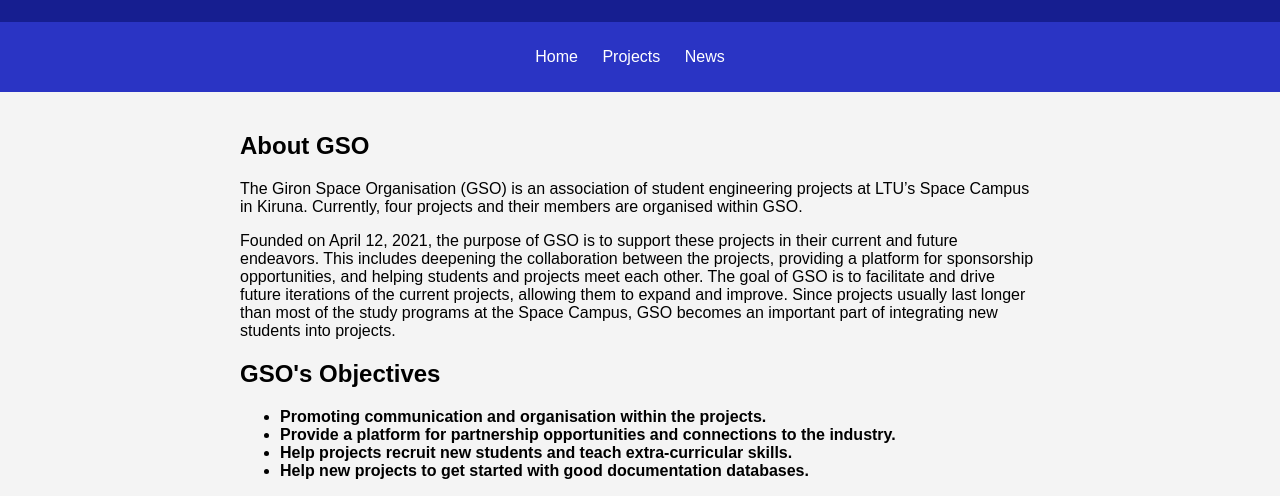
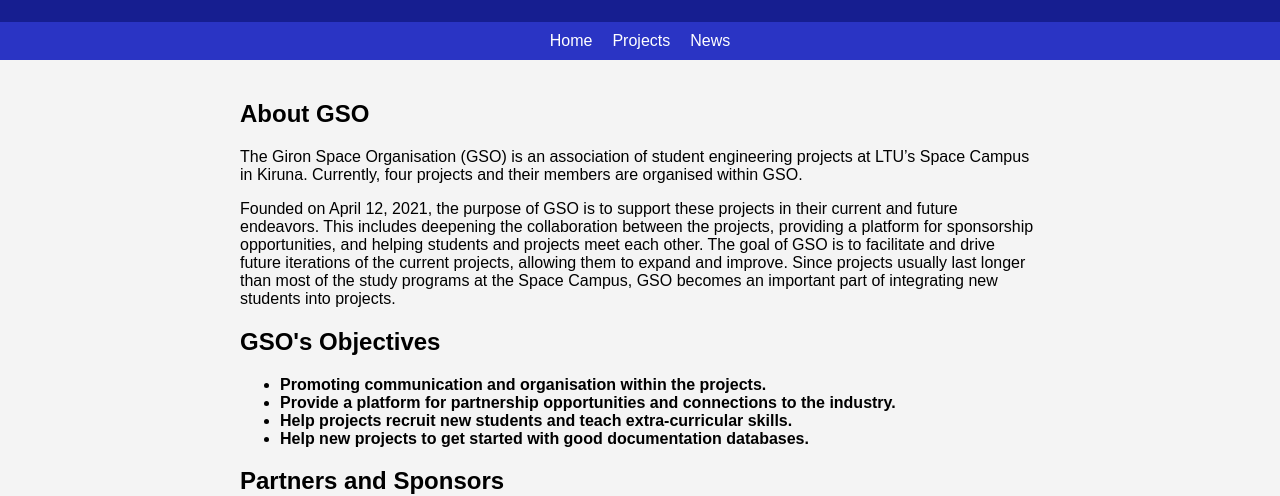
Before and after one commit to gironspace/gironspace, a plain HTML site: page index.html in a window 1280 px wide. Shown: the part 88-584 px from the top of the page. Drawn offline with Linux system fonts and the light colour scheme.

Commit message:
Changed centering of navigation to match header

```diff
--- a/style.css
+++ b/style.css
@@ -8,6 +8,7 @@ body {
 header {
     background-color: #161e90;
     color: white;
+    text-align:center;
     padding: 15px;
 }
 nav {
@@ -15,13 +16,22 @@ nav {
     padding: 10px;
 }
 nav ul {
+    display: flex;
+    justify-content: center;
+    align-items: center;
     list-style: none;
     padding: 0;
+    margin: 0;
 }
 nav ul li {
-    display: inline;
-    margin-right: 20px;
+    display: inline-block;
+    margin: 0 20px 0 0;
 }
+
+nav ul li:last-child {
+    margin-right: 0; /* Remove margin from last item */
+}
+
 nav ul li a {
     color: white;
     text-decoration: none;
```
